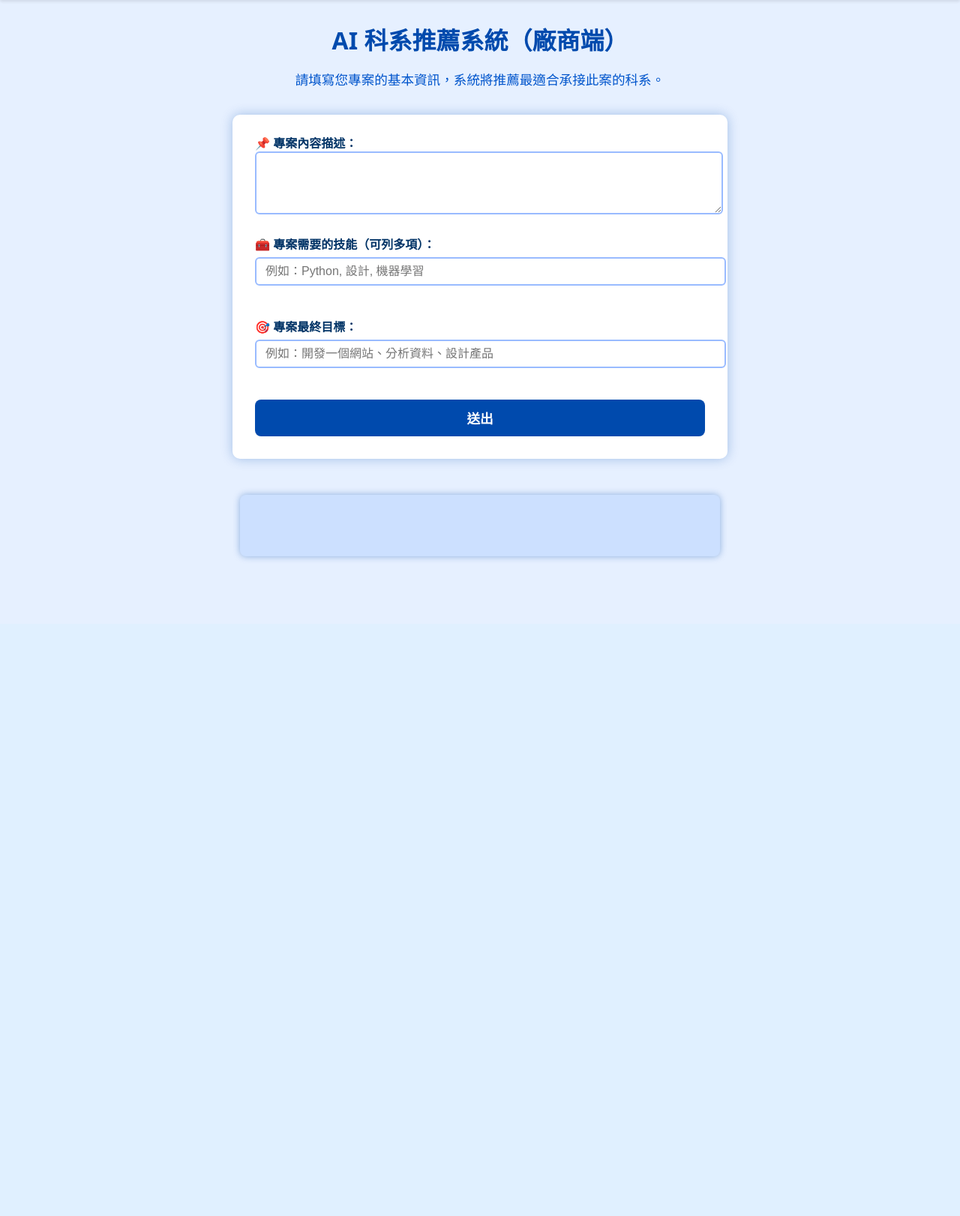
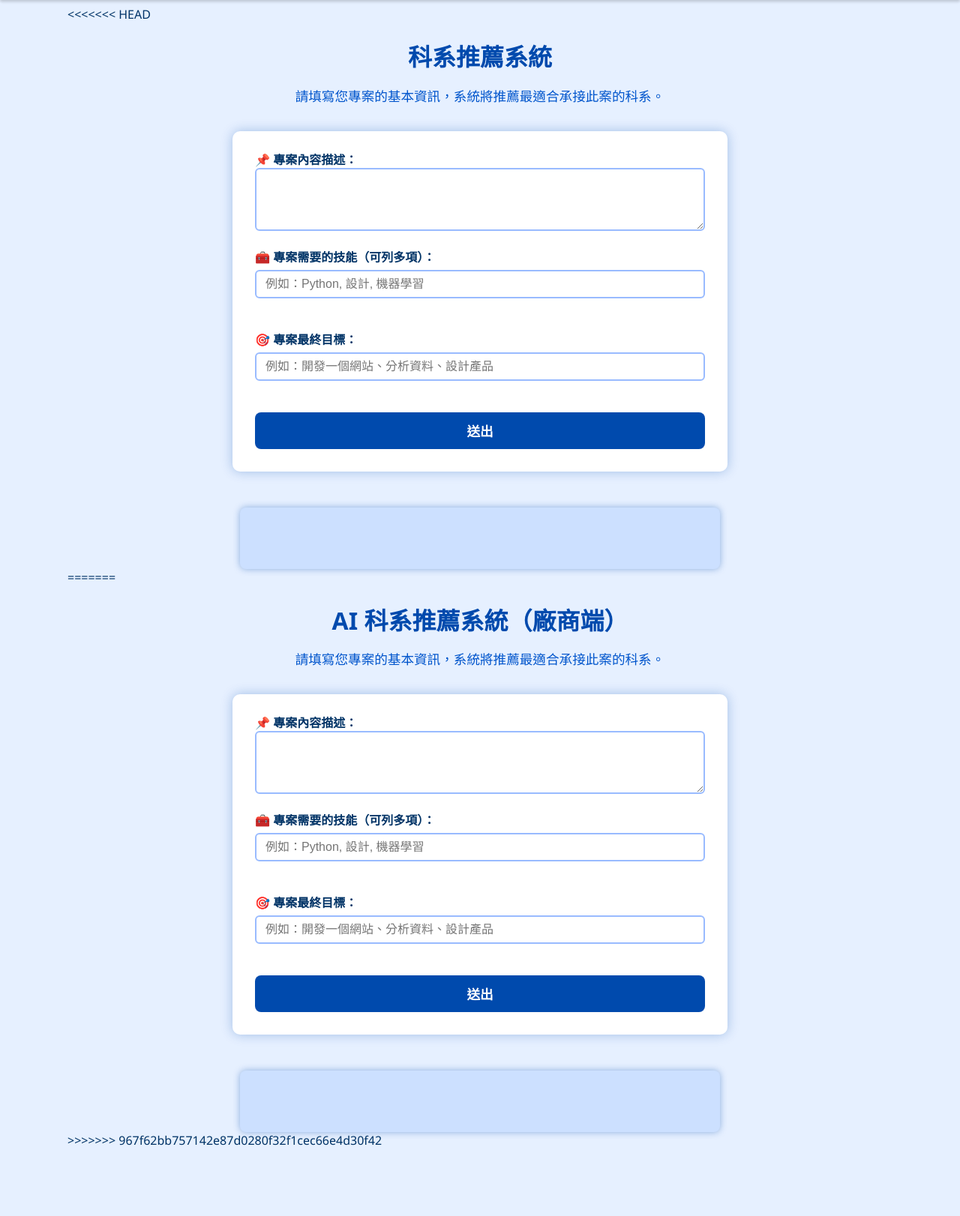
Before and after one commit to vmotp6/Topics-frontend, a PHP site: page /recommend/AI.php in a window 1280 px wide. Shown: the part 82-1704 px from the top of the page at 75% size. Before the commit the page ends 828 px from the top, so only its background shows below. Run offline with PHP 8.4, Linux system fonts and the light colour scheme.

Commit message:
Add files via upload

```diff
--- a/frontend/AI.php
+++ b/frontend/AI.php
@@ -1,3 +1,113 @@
+<<<<<<< HEAD
+<!DOCTYPE html>
+<html lang="zh-Hant">
+<head>
+    <meta charset="UTF-8">
+    <?php include("share/header.php"); ?>
+    <link rel="stylesheet" href="assets/csp/AI.css">
+    <style>
+        #result {
+            margin-top: 1em;
+            white-space: pre-wrap;
+            font-weight: bold;
+        }
+        button[disabled] {
+            opacity: 0.6;
+            cursor: not-allowed;
+        }
+    </style>
+</head>
+<body>
+    <h1>科系推薦系統</h1>
+    <p>請填寫您專案的基本資訊，系統將推薦最適合承接此案的科系。</p>
+
+    <form id="aiForm">
+        <label for="project_desc">📌 專案內容描述：</label><br>
+        <textarea name="project_desc" rows="4" required></textarea><br><br>
+
+        <label for="required_skills">🧰 專案需要的技能（可列多項）：</label><br>
+        <input type="text" name="required_skills" placeholder="例如：Python, 設計, 機器學習" required><br><br>
+
+        <label for="goal">🎯 專案最終目標：</label><br>
+        <input type="text" name="goal" placeholder="例如：開發一個網站、分析資料、設計產品" required><br><br>
+
+        <button type="submit" id="submitBtn">送出</button>
+    </form>
+
+    <h2 id="result"></h2>
+
+    <script>
+        const form = document.getElementById("aiForm");
+        const resultEl = document.getElementById("result");
+        const submitBtn = document.getElementById("submitBtn");
+
+        form.addEventListener("submit", async function(e) {
+            e.preventDefault();
+
+            // 先清空結果
+            resultEl.innerText = "";
+
+            // 取得並 trim 資料
+            const project_desc = form.project_desc.value.trim();
+            const required_skills = form.required_skills.value.trim();
+            const goal = form.goal.value.trim();
+
+            // 客戶端簡單防呆：判斷是否填寫至少一欄
+            if (!project_desc && !required_skills && !goal) {
+                resultEl.innerText = "⚠️ 請至少填寫專案內容、所需技能或目標其中一項。";
+                return;
+            }
+
+            // 判斷總長度是否過短
+            if ((project_desc + required_skills + goal).length < 10) {
+                resultEl.innerText = "⚠️ 內容過於簡短，請提供更詳細的資訊。";
+                return;
+            }
+
+            // 送出時鎖定按鈕
+            submitBtn.disabled = true;
+            submitBtn.innerText = "處理中...";
+
+            try {
+                const response = await fetch("http://localhost:5001/recommend", {
+                    method: "POST",
+                    headers: {
+                        "Content-Type": "application/json"
+                    },
+                    body: JSON.stringify({
+                        project_desc,
+                        required_skills,
+                        goal
+                    })
+                });
+
+                if (!response.ok) {
+                    // HTTP 非 200，解析錯誤訊息
+                    const errData = await response.json().catch(() => ({}));
+                    throw new Error(errData.message || "伺服器錯誤");
+                }
+
+                const result = await response.json();
+
+                if (result.status === "success") {
+                    const rec = result.recommendation?.trim();
+                    resultEl.innerText = `✅ 建議媒合科系：${rec || "無法判斷適合科系，請提供更多資訊。"}`;
+                } else if (result.status === "fail" || result.status === "error") {
+                    resultEl.innerText = `⚠️ ${result.message || "無法取得推薦結果，請稍後再試。"}`;
+                } else {
+                    resultEl.innerText = "⚠️ 收到未知的回應狀態。";
+                }
+            } catch (error) {
+                resultEl.innerText = `❌ 發生錯誤：${error.message}`;
+            } finally {
+                submitBtn.disabled = false;
+                submitBtn.innerText = "送出";
+            }
+        });
+    </script>
+</body>
+</html>
+=======
 <!DOCTYPE html>
 <html lang="zh-Hant">
 <head>
@@ -54,3 +164,4 @@
     </script>
 </body>
 </html>
+>>>>>>> 967f62bb757142e87d0280f32f1cec66e4d30f42
```
